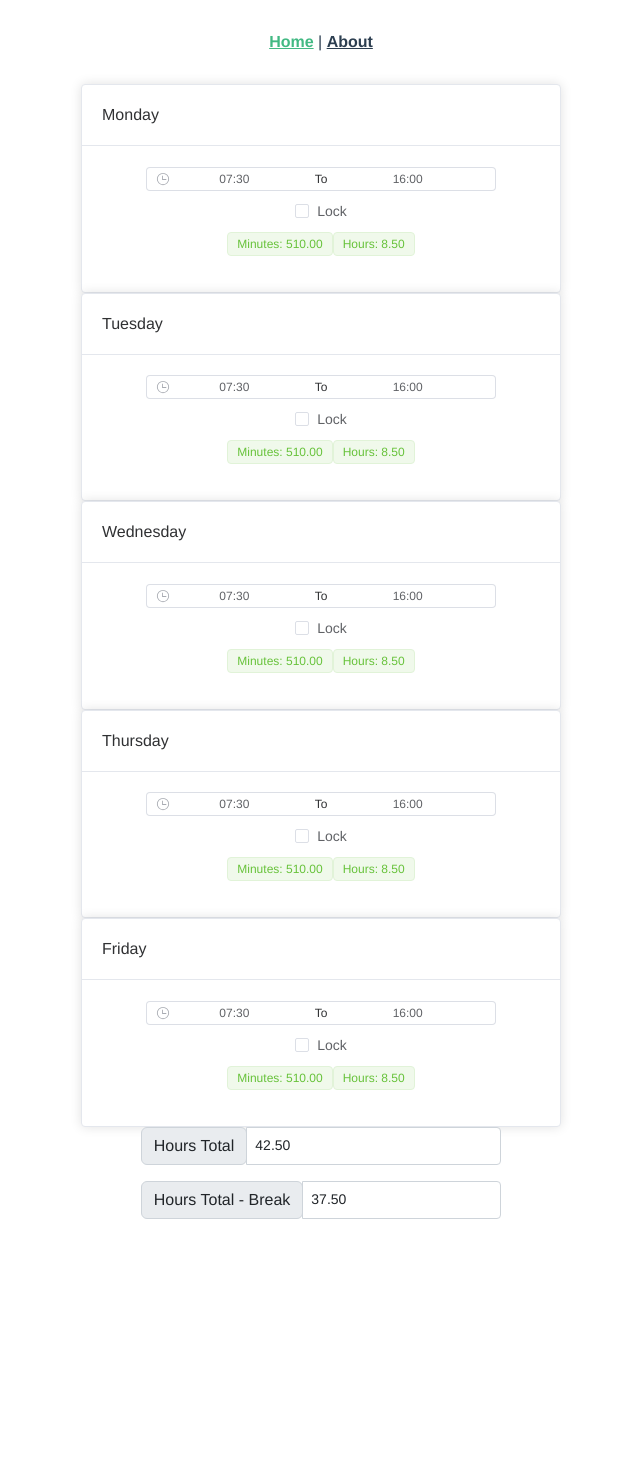
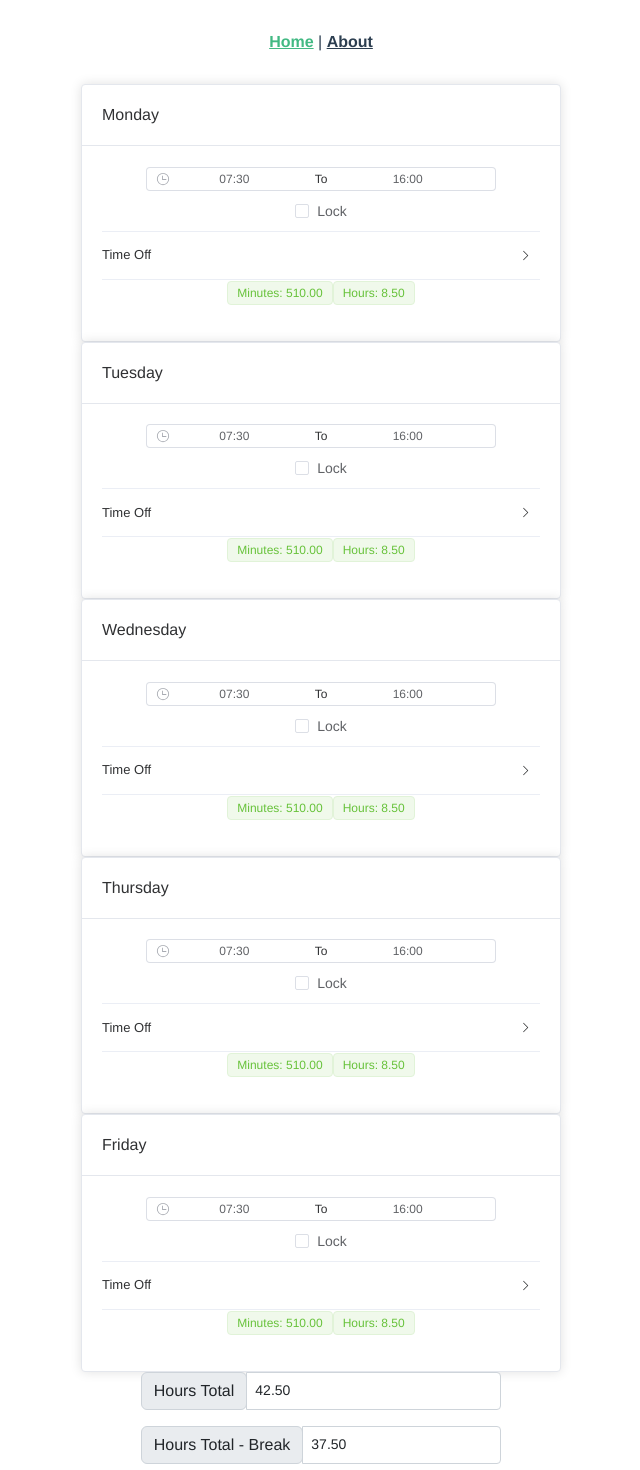
Before and after one commit to zeilmann/timer_helperV3, a Vue app: page / in a window 1280 px wide. Shown: the top 1470 px of the page, without its empty margins (319-959 px from the left). Before the commit the page ends 1235 px from the top, so only its background shows below. Built offline with nearby package versions, Linux system fonts and the light colour scheme.

Commit message:
Time off minute

```diff
--- a/src/views/HomeView.vue
+++ b/src/views/HomeView.vue
@@ -16,7 +16,19 @@
           </div>
           <el-checkbox v-model="SegundaC[0]" label="Lock" size="large" />
           <div>
-            <el-tag v-if="parseInt(testem) != parseFloat(testem)" class="ml-2" type="danger">Minutes: {{ testem.toFixed(2) }}</el-tag>
+            <el-collapse  v-model="activeName" accordion>
+              <el-collapse-item title="Time Off" name="1">
+                <div>
+                  <div>In Minutes:</div>
+                  <el-input-number v-model="numM" @change="exibirhorariosMonday(1)" :min="0" :max="510" ></el-input-number>
+                </div>
+              </el-collapse-item>
+            </el-collapse>
+          </div>
+          <div>
+            <el-tag v-if="parseInt(testem) != parseFloat(testem)" class="ml-2" type="danger">Minutes: {{
+                testem.toFixed(2)
+            }}</el-tag>
             <el-tag v-else class="ml-2" type="success">Minutes: {{ testem.toFixed(2) }}</el-tag>
             <el-tag class="ml-2" type="success">Hours: {{ testem2.toFixed(2) }}</el-tag>
           </div>
@@ -45,7 +57,19 @@
           </div>
           <el-checkbox v-model="SegundaC[1]" label="Lock" size="large" />
           <div>
-            <el-tag v-if="parseInt(testet) != parseFloat(testet)" class="ml-2" type="danger">Minutes: {{ testet.toFixed(2) }}</el-tag>
+            <el-collapse  v-model="activeNameT" accordion>
+              <el-collapse-item title="Time Off" name="1">
+                <div>
+                  <div>In Minutes:</div>
+                  <el-input-number v-model="numT" @change="exibirhorariosMonday(2)" :min="0" :max="510" ></el-input-number>
+                </div>
+              </el-collapse-item>
+            </el-collapse>
+          </div>
+          <div>
+            <el-tag v-if="parseInt(testet) != parseFloat(testet)" class="ml-2" type="danger">Minutes: {{
+                testet.toFixed(2)
+            }}</el-tag>
             <el-tag v-else class="ml-2" type="success">Minutes: {{ testet.toFixed(2) }}</el-tag>
             <el-tag class="ml-2" type="success">Hours: {{ testet2.toFixed(2) }}</el-tag>
           </div>
@@ -75,7 +99,19 @@
           </div>
           <el-checkbox v-model="SegundaC[2]" label="Lock" size="large" />
           <div>
-            <el-tag v-if="parseInt(testew) != parseFloat(testew)" class="ml-2" type="danger">Minutes: {{ testew.toFixed(2) }}</el-tag>
+            <div>
+            <el-collapse  v-model="activeNameW" accordion>
+              <el-collapse-item title="Time Off" name="1">
+                <div>
+                  <div>In Minutes:</div>
+                  <el-input-number v-model="numW" @change="exibirhorariosMonday(3)" :min="0" :max="510" ></el-input-number>
+                </div>
+              </el-collapse-item>
+            </el-collapse>
+          </div>
+            <el-tag v-if="parseInt(testew) != parseFloat(testew)" class="ml-2" type="danger">Minutes: {{
+                testew.toFixed(2)
+            }}</el-tag>
             <el-tag v-else class="ml-2" type="success">Minutes: {{ testew.toFixed(2) }}</el-tag>
             <el-tag class="ml-2" type="success">Hours: {{ testew2.toFixed(2) }}</el-tag>
           </div>
@@ -105,7 +141,19 @@
           </div>
           <el-checkbox v-model="SegundaC[3]" label="Lock" size="large" />
           <div>
-            <el-tag v-if="parseInt(testett) != parseFloat(testett)" class="ml-2" type="danger">Minutes: {{ testett.toFixed(2) }}</el-tag>
+            <div>
+            <el-collapse  v-model="activeNameTT" accordion>
+              <el-collapse-item title="Time Off" name="1">
+                <div>
+                  <div>In Minutes:</div>
+                  <el-input-number v-model="numTT" @change="exibirhorariosMonday(4)" :min="0" :max="510" ></el-input-number>
+                </div>
+              </el-collapse-item>
+            </el-collapse>
+          </div>
+            <el-tag v-if="parseInt(testett) != parseFloat(testett)" class="ml-2" type="danger">Minutes: {{
+                testett.toFixed(2)
+            }}</el-tag>
             <el-tag v-else class="ml-2" type="success">Minutes: {{ testett.toFixed(2) }}</el-tag>
             <el-tag class="ml-2" type="success">Hours: {{ testett2.toFixed(2) }}</el-tag>
           </div>
@@ -135,7 +183,19 @@
           </div>
           <el-checkbox v-model="SegundaC[4]" label="Lock" size="large" />
           <div>
-            <el-tag v-if="parseInt(testef) != parseFloat(testef)" class="ml-2" type="danger">Minutes: {{ testef.toFixed(2) }}</el-tag>
+            <div>
+            <el-collapse  v-model="activeNameF" accordion>
+              <el-collapse-item title="Time Off" name="1">
+                <div>
+                  <div>In Minutes:</div>
+                  <el-input-number v-model="numF" @change="exibirhorariosMonday(5)" :min="0" :max="510" ></el-input-number>
+                </div>
+              </el-collapse-item>
+            </el-collapse>
+          </div>
+            <el-tag v-if="parseInt(testef) != parseFloat(testef)" class="ml-2" type="danger">Minutes: {{
+                testef.toFixed(2)
+            }}</el-tag>
             <el-tag v-else class="ml-2" type="success">Minutes: {{ testef.toFixed(2) }}</el-tag>
             <el-tag class="ml-2" type="success">Hours: {{ testef2.toFixed(2) }}</el-tag>
           </div>
@@ -155,13 +215,15 @@
           <div class="input-group-prepend">
             <span class="input-group-text" id="inputGroup-sizing-sm">Hours Total</span>
           </div>
-    <input type="text" class="form-control" aria-label="Small" aria-describedby="inputGroup-sizing-sm" :value="totalh.toFixed(2)">
+          <input type="text" class="form-control" aria-label="Small" aria-describedby="inputGroup-sizing-sm"
+            :value="totalh.toFixed(2)">
         </div>
         <div class="input-group input-group-sm mb-3">
           <div class="input-group-prepend">
             <span class="input-group-text" id="inputGroup-sizing-sm">Hours Total - Break</span>
           </div>
-    <input type="text" class="form-control" aria-label="Small" aria-describedby="inputGroup-sizing-sm" :value="totalB.toFixed(2)">
+          <input type="text" class="form-control" aria-label="Small" aria-describedby="inputGroup-sizing-sm"
+            :value="totalB.toFixed(2)">
         </div>
 
 
@@ -178,32 +240,43 @@ import moment from 'moment'
 export default {
   data() {
     return {
+      activeName:  ['0'],
+      activeNameT:  ['0'],
+      activeNameW:  ['0'],
+      activeNameTT:  ['0'],
+      activeNameF:  ['0'],
+      numM: 0,
+      numT: 0,
+      numW: 0,
+      numTT: 0,
+      numF: 0,
       monday: [new Date(2022, 9, 7, 7, 30), new Date(2022, 9, 7, 16, 0)],
       tuesday: [new Date(2022, 9, 7, 7, 30), new Date(2022, 9, 7, 16, 0)],
       wednesday: [new Date(2022, 9, 7, 7, 30), new Date(2022, 9, 7, 16, 0)],
       thursday: [new Date(2022, 9, 7, 7, 30), new Date(2022, 9, 7, 16, 0)],
       friday: [new Date(2022, 9, 7, 7, 30), new Date(2022, 9, 7, 16, 0)],
-      count : 1,
-      SegundaC : [false, false, false, false, false],
-      testem :510,
-      testem2 : 8.5,
-      testet : 510,
-      testet2 : 8.5,
-      testew : 510,
-      testew2 :8.5,
-      testett : 510,
-      testett2 : 8.5,
-      testef : 510,
-      testef2 : 8.5,
-      totalh : 42.5,
-      totalB : 37.5,
-      totalTopM : 0,
-      totalTopM1 :0
+      count: 1,
+      SegundaC: [false, false, false, false, false],
+      testem: 510,
+      testem2: 8.5,
+      testet: 510,
+      testet2: 8.5,
+      testew: 510,
+      testew2: 8.5,
+      testett: 510,
+      testett2: 8.5,
+      testef: 510,
+      testef2: 8.5,
+      totalh: 42.5,
+      totalB: 37.5,
+      totalTopM: 0,
+      totalTopM1: 0
     };
   },
 
   methods: {
-   exibirhorariosMonday(params)  {
+    exibirhorariosMonday(params) {
+
 
       if (params === 1) {
         this.SegundaC[0] = true
@@ -226,29 +299,48 @@ export default {
 
       var aM = moment(this.monday[1]);
       var bM = moment(this.monday[0]);
-  this.testem= (aM.diff(bM, 'minutes'))
+      this.testem = (aM.diff(bM, 'minutes'))
       this.testem2 = this.testem / 60;
+      if (this.activeName[0] === '1'){
+      this.testem = this.testem - this.numM
+      this.testem2 = this.testem / 60;
+       }
 
       var aT = moment(this.tuesday[1]);
       var bT = moment(this.tuesday[0]);
       this.testet = (aT.diff(bT, 'minutes'))
       this.testet2 = this.testet / 60;
+      if (this.activeNameT[0] === '1'){
+      this.testet = this.testet - this.numT
+      this.testet2 = this.testet / 60;
+       }
 
       var aW = moment(this.wednesday[1]);
       var bW = moment(this.wednesday[0]);
       this.testew = (aW.diff(bW, 'minutes'))
       this.testew2 = this.testew / 60;
+      if (this.activeNameW[0] === '1'){
+      this.testew = this.testew - this.numW
+      this.testew2 = this.testew / 60;
+       }
 
       var aTT = moment(this.thursday[1]);
       var bTT = moment(this.thursday[0]);
       this.testett = (aTT.diff(bTT, 'minutes'))
       this.testett2 = this.testett / 60;
+      if (this.activeNameTT[0] === '1'){
+      this.testett = this.testett - this.numTT
+      this.testett2 = this.testett / 60;
+       }
 
       var aF = moment(this.friday[1]);
       var bF = moment(this.friday[0]);
       this.testef = (aF.diff(bF, 'minutes'))
       this.testef2 = this.testef / 60;
-
+      if (this.activeNameF[0] === '1'){
+      this.testef = this.testef - this.numF
+      this.testef2 = this.testef / 60;
+       }
 
 
       this.totalh = this.testem2 + this.testet2 + this.testew2 + this.testett2 + this.testef2
```
Lines whose indentation alone changed are shown as unchanged.
